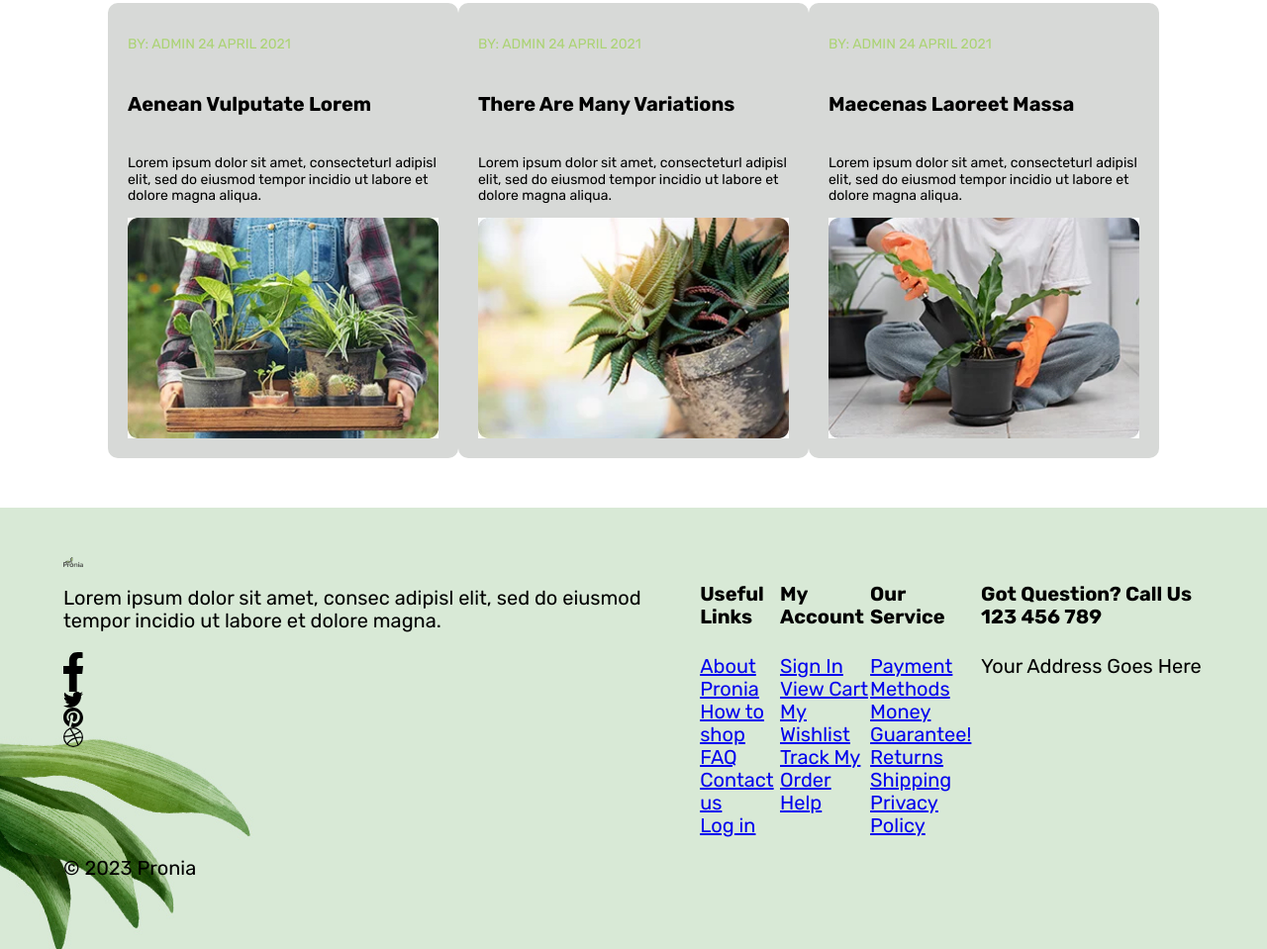
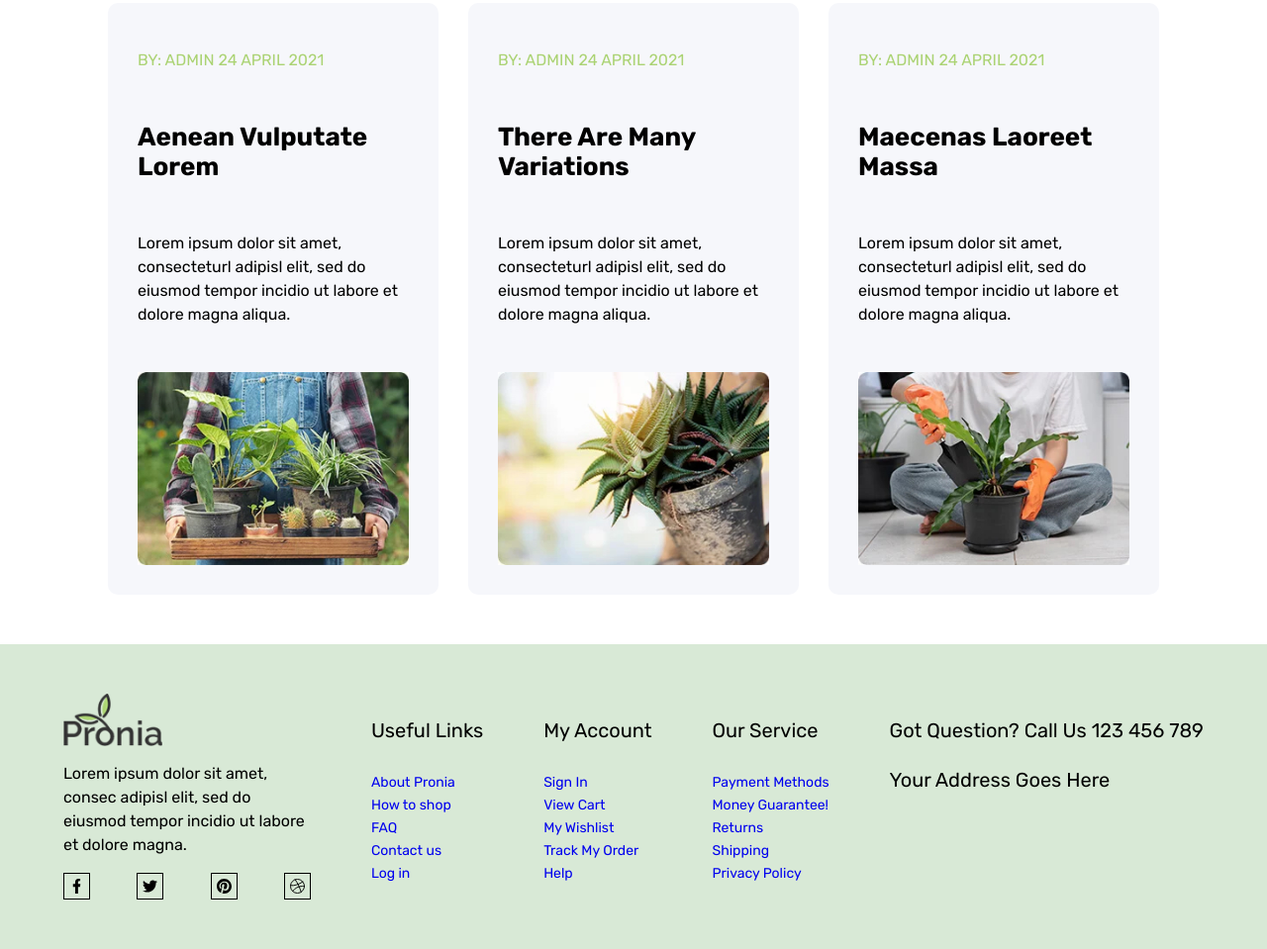
Before and after one commit to wilsonchoi90/wilson-choi-project-one, a plain HTML site: page index.html in a window 1280 px wide. Shown: the part 3188-4147 px from the top of the page at 99% size. Drawn offline with Linux system fonts and the light colour scheme.

Commit message:
added code to footer and blog

```diff
--- a/index.html
+++ b/index.html
@@ -269,7 +269,7 @@
         </section>
 
         <section class="blog-body" id="blog-body">
-            <div class="wrapper blog-posts-parent">
+            <div class="wrapper blog-post-parent">
                 <div class="blog-post-1 blog-post-child">
                     <p class="blog-date"> By: Admin 24 April 2021</p>
                     <h4>Aenean Vulputate Lorem</h4>
@@ -297,17 +297,25 @@
     <footer>
         <div class="wrapper">
             <div class="footer-parent" id="footer-parent">
-                <div class="footer-column footer-column-1">
+                <div class="footer-column-child footer-column-1">
+                    <div class="footer-logo-container">
                         <img src="./assets/logo.png" alt="Pronia logo">
+                        </div>
+
+                    <div class="footer-column-textbox">
                         <p>Lorem ipsum dolor sit amet, consec adipisl elit, sed do eiusmod tempor incidio ut labore et
                         dolore magna.</p>
+                    </div>
+
+                    <div class="social-media-icons">
                         <img src="./assets/icons/facebook.svg" alt="Facebook icon link">
                         <img src="./assets/icons/twitter.svg" alt="Twitter icon link">
                         <img src="./assets/icons/pinterest.svg" alt="Pinterest icon link">
                         <img src="./assets/icons/dribble.svg" alt="Dribble icon link">
                     </div>
+                </div>
 
-                <div class="footer-column footer-column-2">
+                <div class="footer-column-child footer-column-2">
                     <h4>Useful Links</h4>
                     <ul>
                         <li><a href="#about">About Pronia</a></li>
@@ -318,7 +326,7 @@
                     </ul>
                 </div>
 
-                <div class="footer-column footer-column-3">
+                <div class="footer-column-child footer-column-3">
                     <h4>My Account</h4>
                     <ul>
                         <li><a href="#login">Sign In</a></li>
@@ -329,7 +337,7 @@
                     </ul>
                 </div>
 
-                <div class="footer-column footer-column-4">
+                <div class="footer-column-child footer-column-4">
                     <h4>Our Service</h4>
                     <ul>
                         <li><a href="#paymentmethod">Payment Methods</a></li>
@@ -340,7 +348,7 @@
                     </ul>
                 </div>
 
-                <div class="footer-column footer-column-5">
+                <div class="footer-column-child footer-column-5">
                     <h4>Got Question? Call Us <span>123 456 789</span></h4>
                     <p>Your Address Goes Here</p>
                 </div>
--- a/styles/sass/_blog.scss
+++ b/styles/sass/_blog.scss
@@ -61,26 +61,23 @@ h2:after {
 .blog-body {
     background: $white;
     padding: 50px;
+}
 
-    .wrapper {
-        display: flex;
-
-        .blog-post-parent {
-            display: flex;
-            flex-wrap: wrap;
-            justify-content: space-between;
-            align-items: center;
-        }
-    }
+.blog-post-parent {
+    display: flex;
+    flex-wrap: wrap;
+    flex-direction: row;
+    justify-content: space-between;
+    align-items: center;
 }
 
 .blog-post-child {
-    background: #d7d9d7;
+    background: #f6f7fb;
     display: flex;
     flex-direction: column;
     height: auto;
-    width: calc(100%/3 - 30px);
-    padding: 20px;
+    width: calc(100%/3 - 80px);
+    padding: 30px;
     border-radius: 10px;
 
     .blog-date {
@@ -88,7 +85,16 @@ h2:after {
         text-transform: uppercase;
     }
 
+    h4 {
+        font-size: 1.3rem;
+    }
+
     p {
-        font-size: 0.7rem;
+        font-size: 0.8rem;
+        line-height: 1.5;
     }
 }
+
+.blog-post-child img {
+    padding-top: 30px;
+}
--- a/styles/sass/_collection.scss
+++ b/styles/sass/_collection.scss
@@ -4,6 +4,7 @@ $black: #000;
 $lightgrey: #88cce2;
 $white: #fff;
 $faintblue: #f6f7fb;
+
 
 .collection {
     background: $white;
@@ -19,7 +20,7 @@ $faintblue: #f6f7fb;
 
 .collection-child {
     background-repeat: no-repeat;
-    background-position: cover;
+    background-position: stretch;
     display: flex;
     flex-direction: column;
     height: 300px;
@@ -50,28 +51,32 @@ $faintblue: #f6f7fb;
 
 .collection-child-1 {
     background-image: url(../assets/b1.jpeg);
-    width: calc(67% - 10px);
+    width: calc(67%);
     align-items: left;
     justify-content: flex-start;
 }
 
 .collection-child-2 {
     background-image: url(../assets/b2.jpeg);
-    width: calc(33% - 10px);
+    width: calc(33%);
     align-items: center;
     justify-content: center;
 }
 
 .collection-child-3 {
     background-image: url(../assets/b3.jpeg);
-    width: calc(33% - 10px);
+    width: calc(33%);
     align-items: center;
     justify-content: center;
 }
 
 .collection-child-4 {
     background-image: url(../assets/b4.jpeg);
-    width: calc(67% - 10px);
+    width: calc(67%);
     align-items: left;
     justify-content: flex-start;
+        img {
+            width: 100%;
+            object-fit: cover;
+        }
 }
--- a/styles/sass/_footer.scss
+++ b/styles/sass/_footer.scss
@@ -8,14 +8,76 @@ $faintblue: #f6f7fb;
 footer {
     background-image: url(../assets/footer.jpg);
     background-repeat: no-repeat;
-    background-position: contain;
+    background-position: center;
     padding: 50px 0px;
 }
 
 .footer-parent {
     display: flex;
+    justify-content: space-between;
 }
 
-.footer-column img {
-    width: 20px;
+.footer-logo-container img {
+    width: 100px;
+    height: auto;
 }
+
+.footer-column-textbox {
+    width: 250px;
+    height: auto;
+    line-height: 1.5;
+
+    p {
+        font-size: 0.8rem;
+    }
+}
+
+footer h4 {
+    font-weight: 400;
+}
+footer a {
+    font-size: 0.7rem;
+    text-decoration: none;
+}
+
+.social-media-icons {
+    display: flex;
+    justify-content: space-between;
+
+    img {
+        width: 15px;
+        height: 15px;
+        padding: 5px;
+        border: 1px solid #000000;
+    }
+}
+
+.copyright {
+    padding: 50px;
+
+    p {
+        color: $green;
+        font-size: 0.8rem;
+
+
+        p:before {
+            content: "";
+            width: 100px;
+            height: 3px;
+            background: black;
+            left: -120px;
+            top: 50%;
+            position: absolute;
+        }
+
+        p:after {
+            content: "";
+            width: 100px;
+            height: 3px;
+            background: black;
+            right: -120px;
+            top: 50%;
+            position: absolute;
+        }
+    }
+}
```
Also changed, not shown: styles/style.css. Lines whose indentation alone changed are shown as unchanged.
